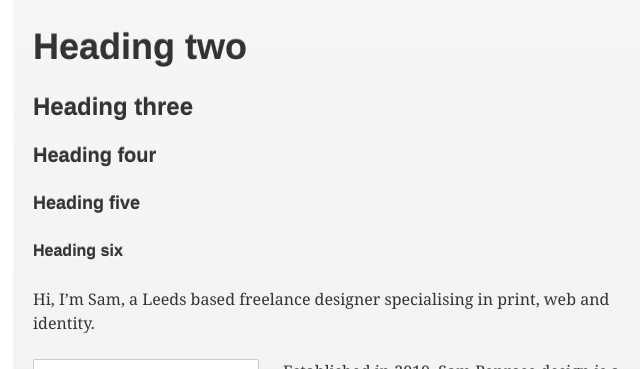
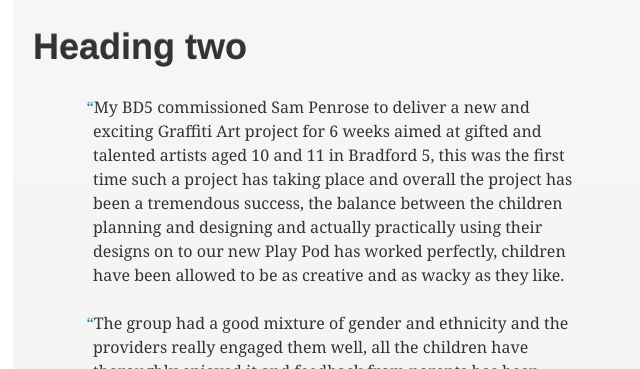
Before and after one commit to csswizardry/sampenrose.co.uk, a PHP site: page / in a window 1280 px wide. Shown: the part 801-1170 px from the top of the page, without its empty margins (307-947 px from the left). Run offline with PHP 8.4, Linux system fonts and the light colour scheme; some libraries are stand-ins or nearby versions.

Commit message:
Style basic quotes

```diff
--- a/css/style.css
+++ b/css/style.css
@@ -96,7 +96,10 @@ textarea{
 	$SHARED
 \*------------------------------------*/
 h1,
-a{
+a,
+.source,
+blockquote p:before,
+blockquote p:after{
 	color:#1382ab;
 }
 .btn,
@@ -400,12 +403,14 @@ blockquote p:last-of-type:after{ content: "”"; content: close-quote; }
 
 blockquote{
 	text-indent:-0.4em;
+	margin-right:10%;
+	margin-left:10%;
 }
 .source{
 	display:block;
 	text-indent:0;
-	margin-top:-Xpx;
-	margin-top:-Xrem;
+	margin-top:-24px;
+	margin-top:-1.5rem;
 }
 .source:before{
 	content:"—";
--- a/humans.txt
+++ b/humans.txt
@@ -1,9 +1,11 @@
 TEAM
 
-	Harry Roberts -- Designer/developer -- @csswizardry
+	Harry Roberts -- Developer -- @csswizardry
+	Sam Penrose   -- Designer  -- @sam_penrose
 
 
 SITE
 
 	HTML
 	CSS
+	Typekit
--- a/index.html
+++ b/index.html
@@ -72,9 +72,17 @@
 		            <img src=http://farm7.static.flickr.com/6055/6251268362_c3a1973019.jpg alt="">
 		        </li>
 		    </ul>
-	    </div>
+	    </div><!-- /carousel -->
 
 		<h2>Heading two</h2>
+
+		<blockquote>
+			<p>My BD5 commissioned Sam Penrose to deliver a new and exciting Graffiti Art project for 6 weeks aimed at gifted and talented artists aged 10 and 11 in Bradford 5, this was the first time such a project has taking place and overall the project has been a tremendous success, the balance between the children planning and designing and actually practically using their designs on to our new Play Pod has worked perfectly, children have been allowed to be as creative and as wacky as they like.</p>
+
+			<p>The group had a good mixture of gender and ethnicity and the providers really engaged them well, all the children have thoroughly enjoyed it and feedback from parents has been great, My BD5 will definitely commission Sam and the team again in the very near future as believes that all children across BD5 should be given such an opportunity.</p>
+			<b class=source>Naveed Mushtaque</b>
+		</blockquote>
+
 		<h3>Heading three</h3>
 		<h4>Heading four</h4>
 		<h5>Heading five</h5>
```
